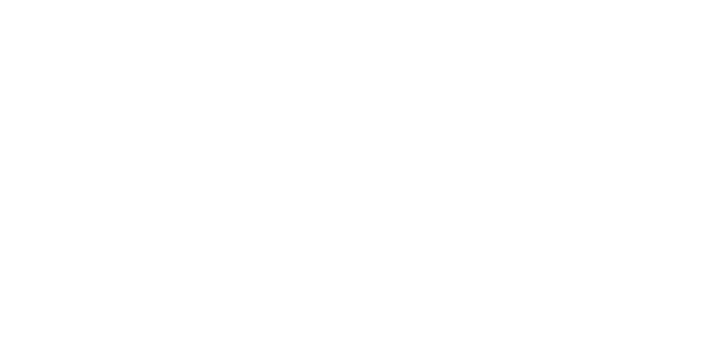
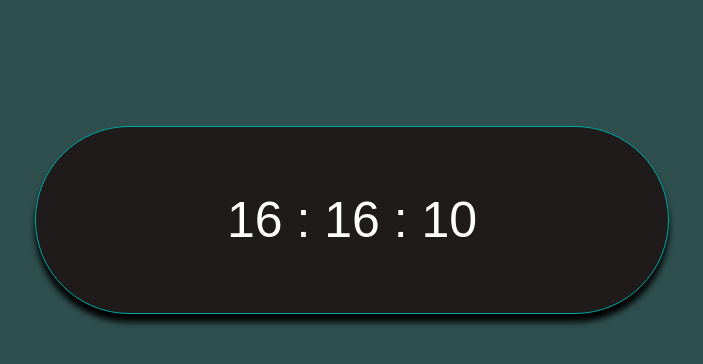
Before and after one commit to mohamedhossamWebDev22/DigitalClock, a plain HTML site: page index.html in a window 1280 px wide. Shown: the whole page, without its empty margins (288-991 px from the left). Drawn offline with Linux system fonts and the light colour scheme.

Commit message:
made The clock

```diff
--- a/css/style.css
+++ b/css/style.css
@@ -0,0 +1,27 @@
+body{
+    text-align: center;
+
+    background-color: darkslategray;
+}
+
+.cir{
+    width: 50%;
+
+    margin-left: auto;
+    margin-right: auto;
+    margin-top: 10%;
+
+    box-shadow: 0px 8px 6px black;
+
+    color: white;
+    background-color: rgb(31, 27, 27);
+
+    border-radius: 100px;
+    border: 1px solid rgb(0, 168, 168);
+}
+.clock{
+    font-family: sans-serif;
+    font-size: 50px;
+
+    padding: 14px 15px;
+}
--- a/index.html
+++ b/index.html
@@ -12,6 +12,15 @@
     </head>
 
     <body>
+        <div class="content">
+            <div class="cir">
+                <div class="clock">
+                    <p id="clock"></p>
+                </div>
+
+            </div>
+
+        </div>
 
         <script src="js/app.js"></script>
     </body>
--- a/js/app.js
+++ b/js/app.js
@@ -0,0 +1,15 @@
+function updateTime() {
+    const date = new Date();
+
+    const hour = (date.getHours());
+    const minutes = (date.getMinutes());
+    const seconds = (date.getSeconds());
+
+
+
+    txt.innerText= `${hour} : ${minutes} : ${seconds}`
+}
+
+setInterval(updateTime, 1000);
+
+let txt = document.getElementById("clock");
```
